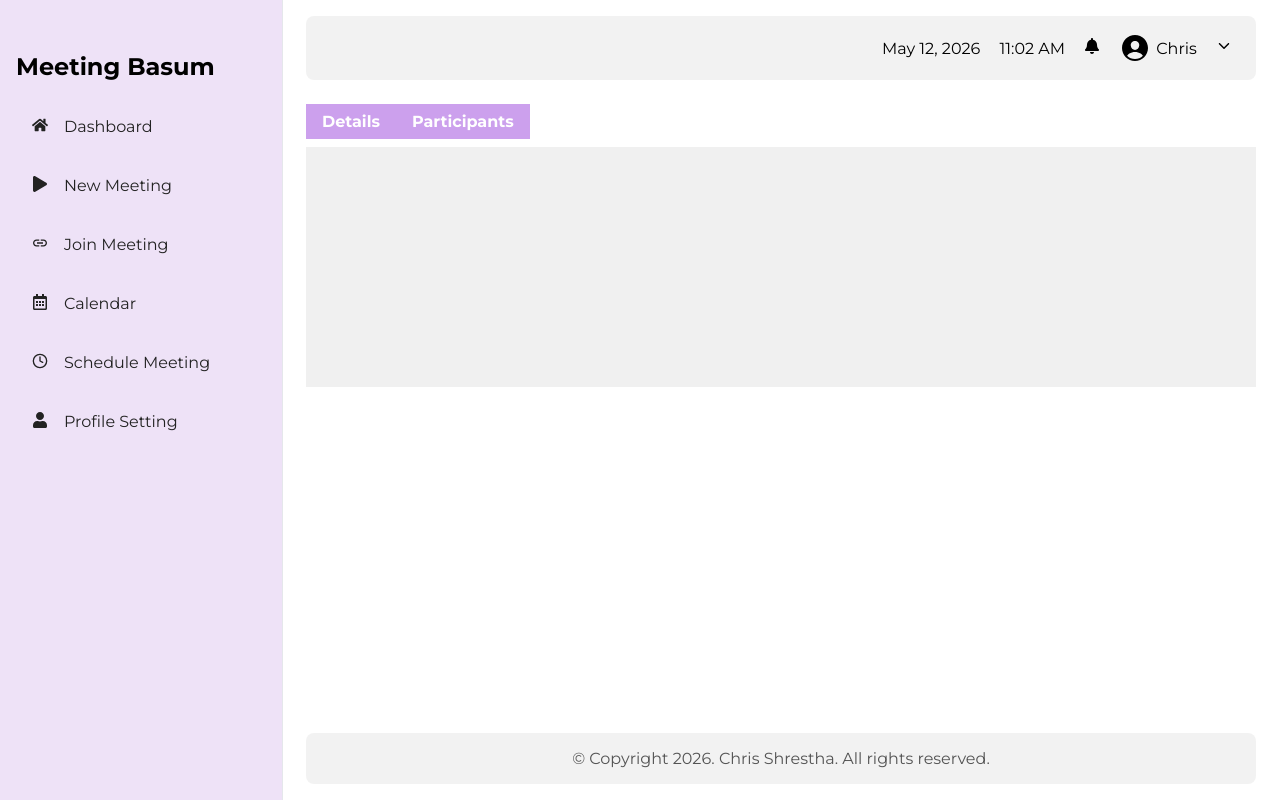
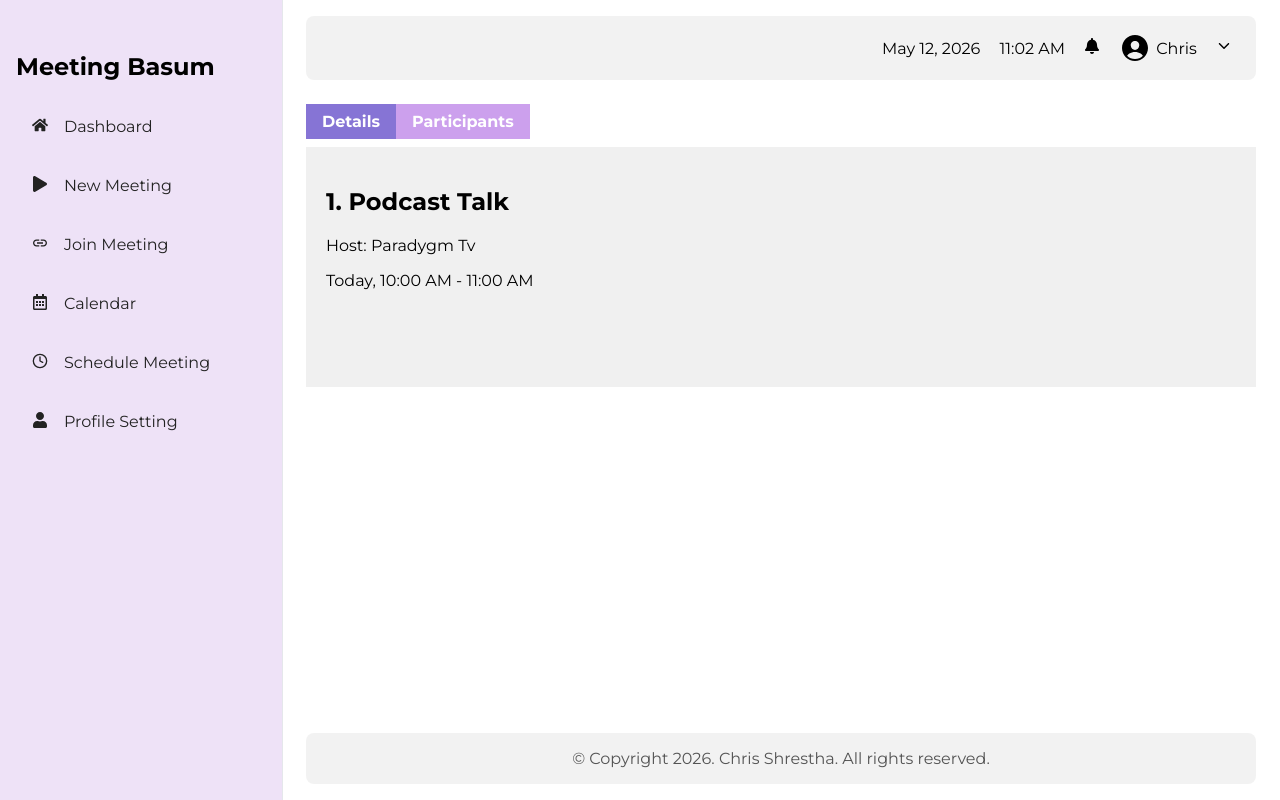
Before and after one commit to MozarcxIaye/LeapFrog-Connect, a React (Vite) app in the folder week-3/assignment2/: page /meetings/1 in a window 1280 px wide. Built offline with nearby package versions, Linux system fonts and the light colour scheme.

Commit message:
Fix: fixed active State for meeting details

```diff
--- a/week-3/assignment2/src/App.jsx
+++ b/week-3/assignment2/src/App.jsx
@@ -25,7 +25,8 @@ const App = () => {
         <Route path='/profile-setting' element={<ProfileSetting />}></Route>
 
         <Route path='/meetings/:meetingId' element={<MeetingDetails />}>
-          <Route index path='details' element={<MeetingInfo/>}></Route>
+          <Route index element={<MeetingInfo />}/>
+          <Route path='details' element={<MeetingInfo/>}></Route>
           <Route path='participants' element={<MeetingParticipants/>}></Route>
         </Route>
       </Route>
--- a/week-3/assignment2/src/pages/MeetingDetails.jsx
+++ b/week-3/assignment2/src/pages/MeetingDetails.jsx
@@ -9,7 +9,7 @@ const MeetingDetails = () => {
     return (
         <div className='meeting-details'>
             <div className="tabs">
-                <NavLink to='details'>Details</NavLink>
+                <NavLink to='' end>Details</NavLink>
                 <NavLink to='participants'>Participants</NavLink>
             </div>
 
```
